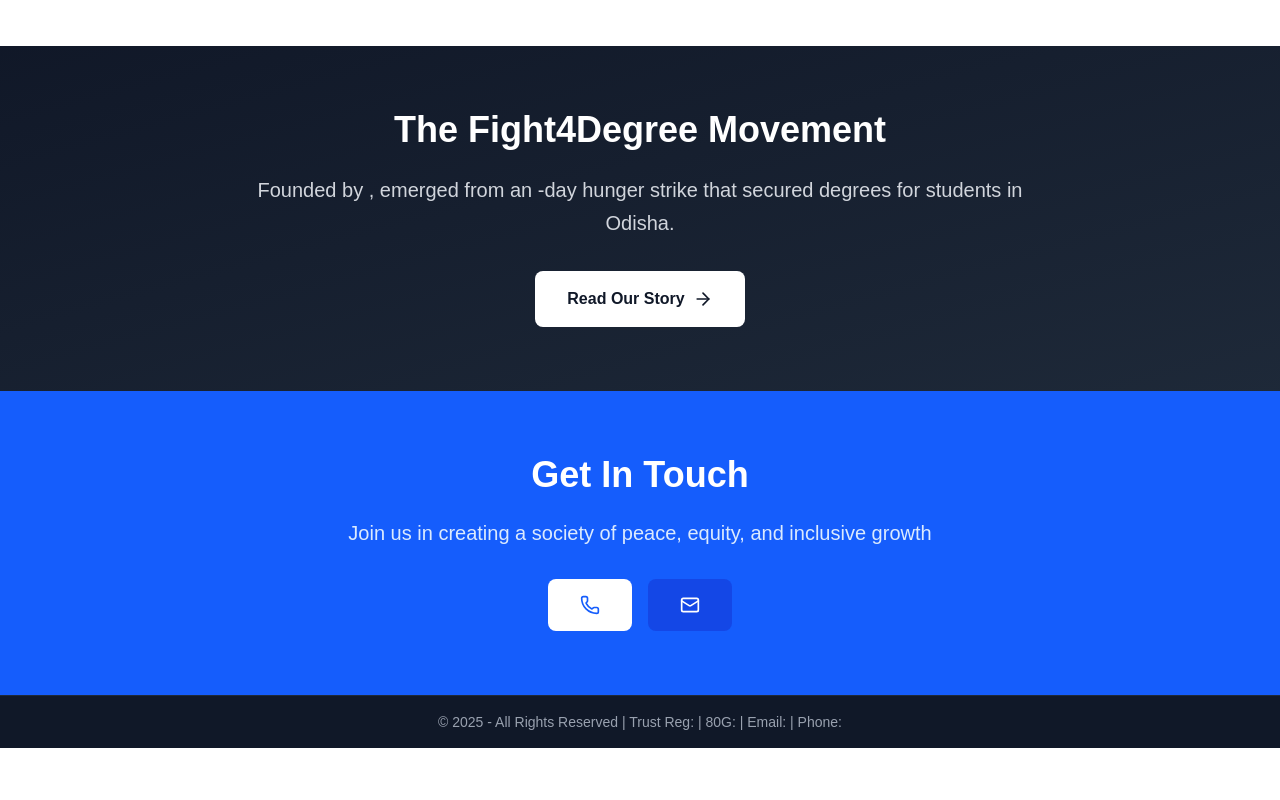
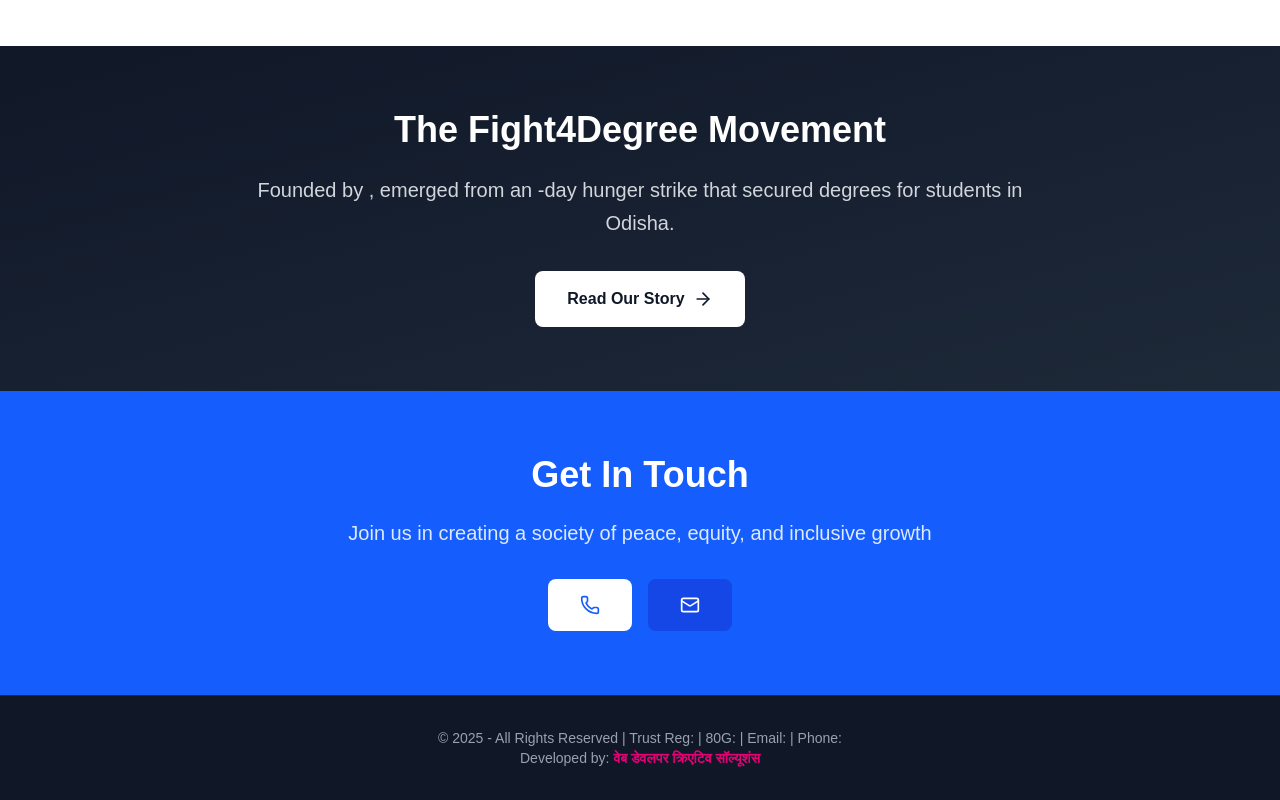
Before and after one commit to kp1153/strishakti, a Next.js app: page / in a window 1280 px wide. Shown: the part 2086-2886 px from the top of the page. Before the commit the page ends 2834 px from the top, so only its background shows below. Built offline with nearby package versions, Linux system fonts and the light colour scheme.

Commit message:
force deploy

```diff
--- a/components/Footer.js
+++ b/components/Footer.js
@@ -2,13 +2,25 @@
 const Footer = () => {
   return (
     <footer className="bg-gray-900 border-t border-gray-800">
-      <div className="max-w-7xl mx-auto px-4 py-4">
+      <div className="max-w-7xl mx-auto px-4 py-8">
+        {" "}
+        {/* 'py-4' को 'py-8' में बदला गया है, फुटर को चौड़ा करने के लिए आप इसे और बढ़ा सकते हैं */}
         <p className="text-center text-sm text-gray-400">
           © {new Date().getFullYear()} {process.env.NEXT_PUBLIC_ORG_SHORT} - All
           Rights Reserved | Trust Reg: {process.env.NEXT_PUBLIC_TRUST_REG_NO} |
           80G: {process.env.NEXT_PUBLIC_80G_REG} | Email:{" "}
           {process.env.NEXT_PUBLIC_EMAIL} | Phone:{" "}
           {process.env.NEXT_PUBLIC_MOBILE_1}
+          <br /> {/* जानकारी को अगली पंक्ति में ले जाने के लिए */}
+          Developed by:{" "}
+          <a
+            href="https://www.web-developer-kp.com"
+            target="_blank"
+            rel="noopener noreferrer"
+            className="font-bold text-pink-600 hover:text-blue-700 transition duration-300" // गुलाबी रंग और बोल्ड
+          >
+            वेब डेवलपर क्रिएटिव सॉल्यूशंस
+          </a>
         </p>
       </div>
     </footer>
```
